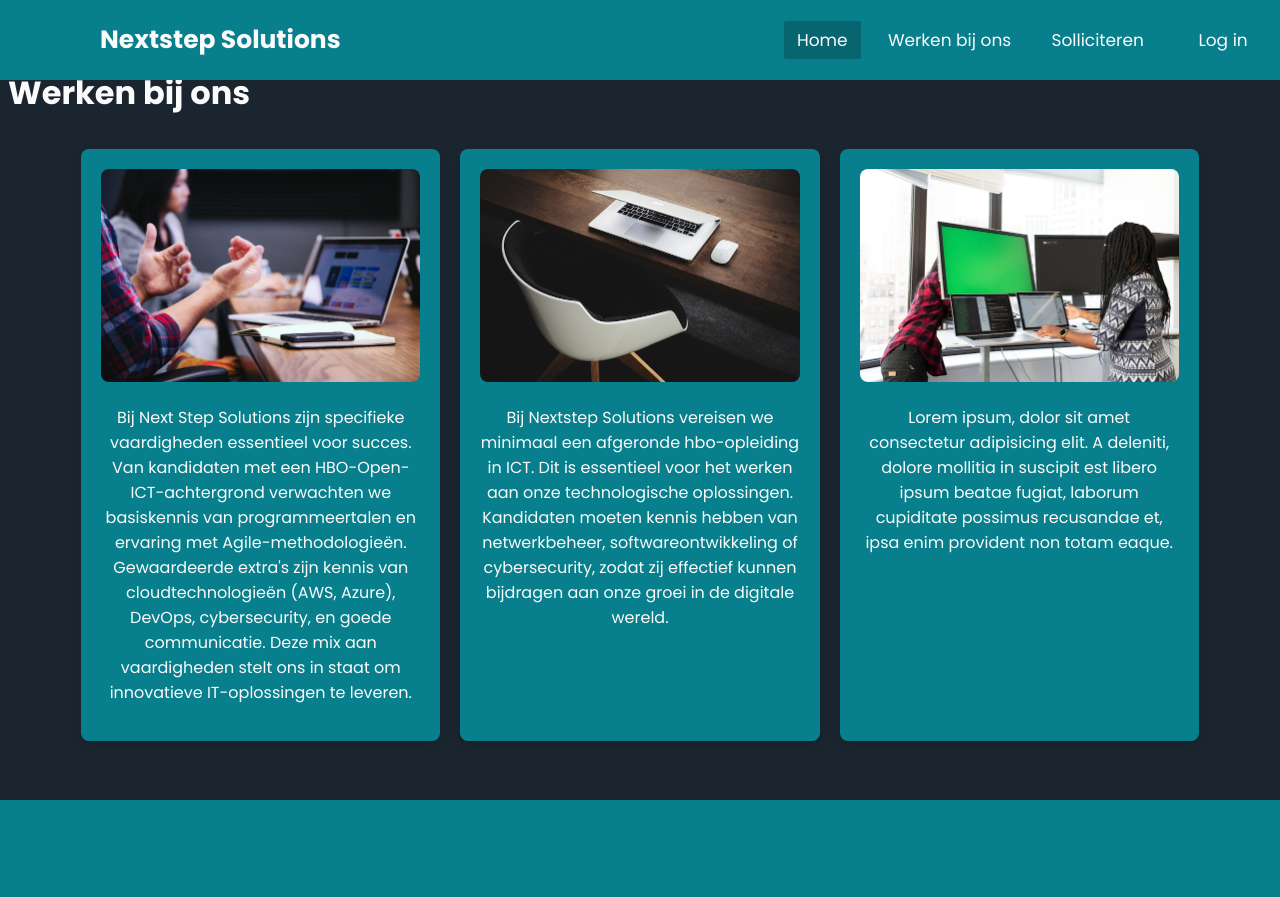
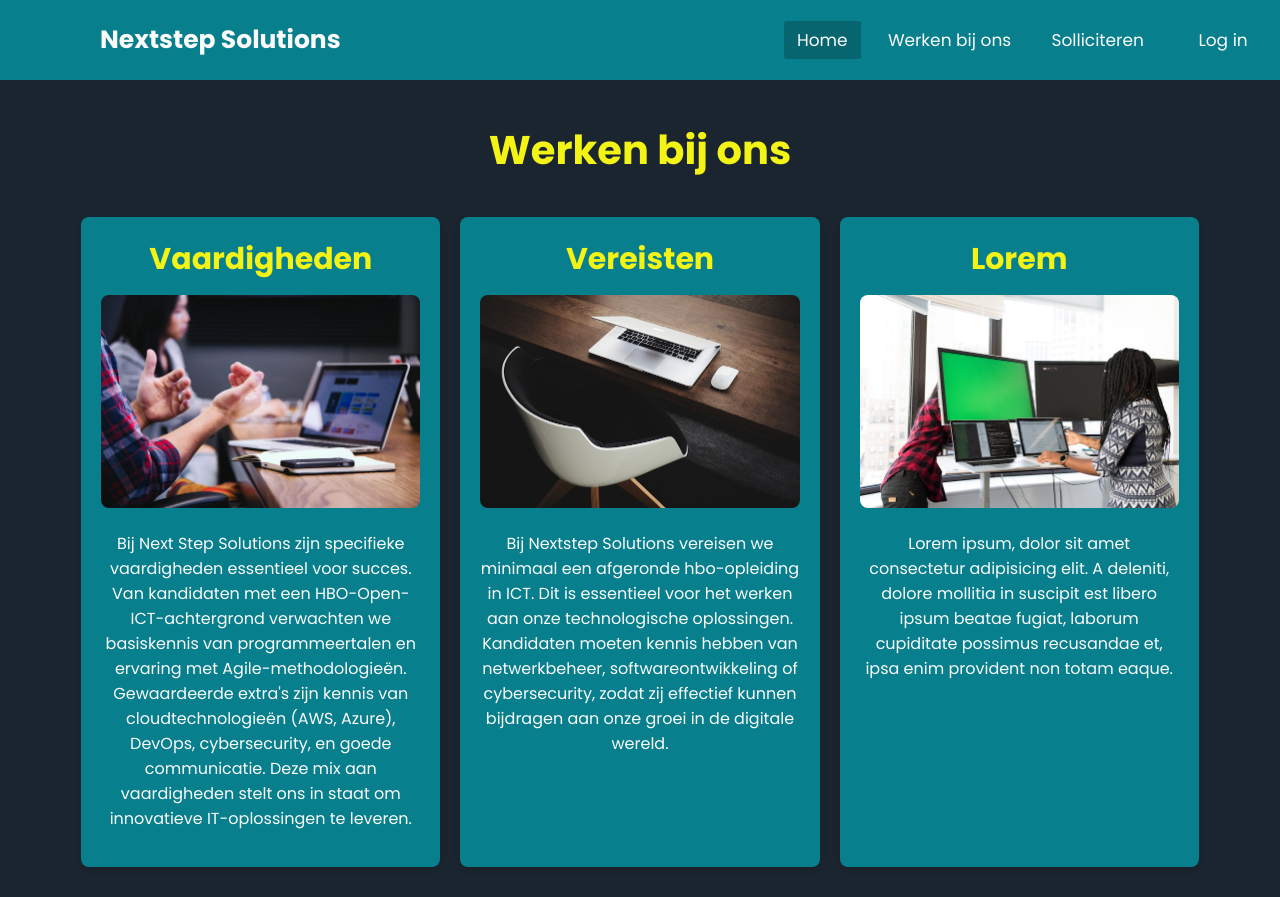
Before and after one commit to chevyje/NextSteps-Solutions-Website, a PHP site: page /werken.html in a window 1280 px wide. Before the commit the page ends 800 px from the top, so only its background shows below. Run offline with PHP 8.4, Linux system fonts and the light colour scheme.

Commit message:
werken bij ons opmaak final

```diff
--- a/Website/css/werken.css
+++ b/Website/css/werken.css
@@ -73,3 +73,25 @@ body {
         margin: 10px 0; /* Margin to separate the stacked boxes */
     }
 }
+
+.header {
+    font-weight: bold;
+    color: var(--contrast-color);
+    font-size: 30px;
+    margin: 0 0 13px 0;
+}
+
+#title {
+    color: var(--contrast-color);
+    font-size: 40px;
+    text-align: center;
+}
+
+#page-top {
+    margin: auto;
+    width: 50%;
+}
+
+.wrapper{
+    margin-top: 120px;
+}
--- a/Website/werken.html
+++ b/Website/werken.html
@@ -9,25 +9,28 @@
     <link rel="stylesheet" href="css/top-button.css">
 </head>
 <body>
+    <div class="wrapper"></div>
         <div id="page-top">
-        <h3>Nextstep Solutions</h3>
-        <h1>Werken bij ons</h1>
+            <h1 id="title">Werken bij ons</h1>
         </div>
 
         <div>
             <div id="image-text-1" class="image-text-box">
+                <h2 class="header">Vaardigheden</h2>
                 <img src="assets/img/meeting.jpg" alt="meeting image" class="text-image">
                 <p>
                     Bij Next Step Solutions zijn specifieke vaardigheden essentieel voor succes. Van kandidaten met een HBO-Open-ICT-achtergrond verwachten we basiskennis van programmeertalen en ervaring met Agile-methodologieën. Gewaardeerde extra's zijn kennis van cloudtechnologieën (AWS, Azure), DevOps, cybersecurity, en goede communicatie. Deze mix aan vaardigheden stelt ons in staat om innovatieve IT-oplossingen te leveren.
                 </p>
             </div>
             <div id="image-text-2" class="image-text-box">
+                <h2 class="header">Vereisten</h2>
                 <img src="assets/img/desk.jpg" alt="desk image" class="text-image">
                 <p>
                     Bij Nextstep Solutions vereisen we minimaal een afgeronde hbo-opleiding in ICT. Dit is essentieel voor het werken aan onze technologische oplossingen. Kandidaten moeten kennis hebben van netwerkbeheer, softwareontwikkeling of cybersecurity, zodat zij effectief kunnen bijdragen aan onze groei in de digitale wereld.
                 </p>
             </div>
             <div id="image-text-3" class="image-text-box">
+                <h2 class="header">Lorem</h2>
                 <img src="assets/img/screens.jpg" alt="screens image" class="text-image">
                 <p>
                     Lorem ipsum, dolor sit amet consectetur adipisicing elit. A deleniti, dolore mollitia in suscipit est libero ipsum beatae fugiat, laborum cupiditate possimus recusandae et, ipsa enim provident non totam eaque.
```
Also changed, not shown: Website/css/soliciteer.css (+4 -4 lines), Website/css/navbar.css (line endings or trailing spaces). Lines whose indentation alone changed are shown as unchanged.
